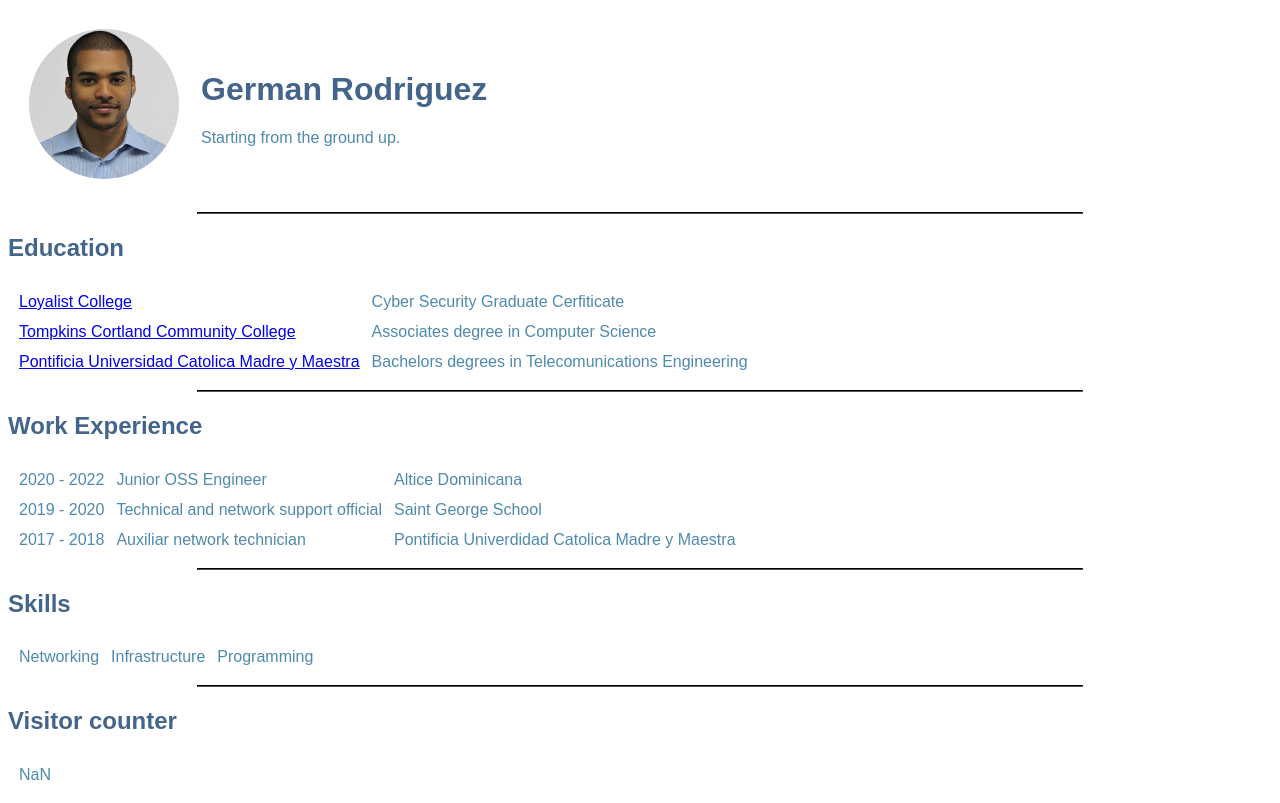
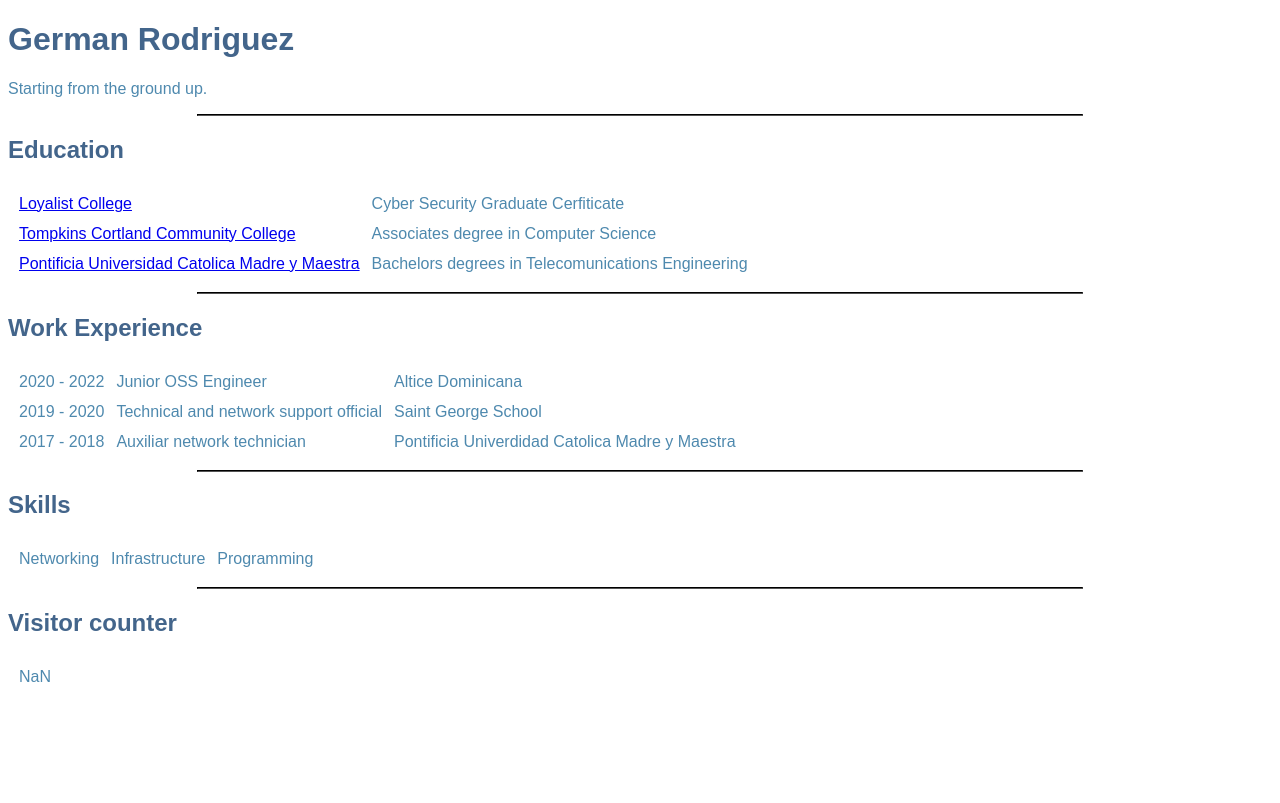
Before and after one commit to thecodemango/cloud-resume-iac, a website with bundled scripts: page cv_IaC_v1/index.html in a window 1280 px wide. Built offline with nearby package versions, Linux system fonts and the light colour scheme; no server answers.

Commit message:
deleted image from html file

```diff
--- a/cv_IaC_v1/index.html
+++ b/cv_IaC_v1/index.html
@@ -8,19 +8,11 @@
 </head>
 
 <body>
-    <table cellspacing="20">
-        <tr>
-            <td><img class="circular" src="./images/photo.jpg" width="150" height="150" alt="German's profile picture"></td>
-            <td>
-                <h1>German Rodriguez</h1>
-                <p>
-                    Starting from the ground up.
-                </p>
-            </td>
-        </tr>
-    </table>
+    <h1>German Rodriguez</h1>
+    <p>Starting from the ground up.</p>
 
     <hr>
+
     <h2>Education</h2>
     <table cellspacing="10">
         <tr>
```
